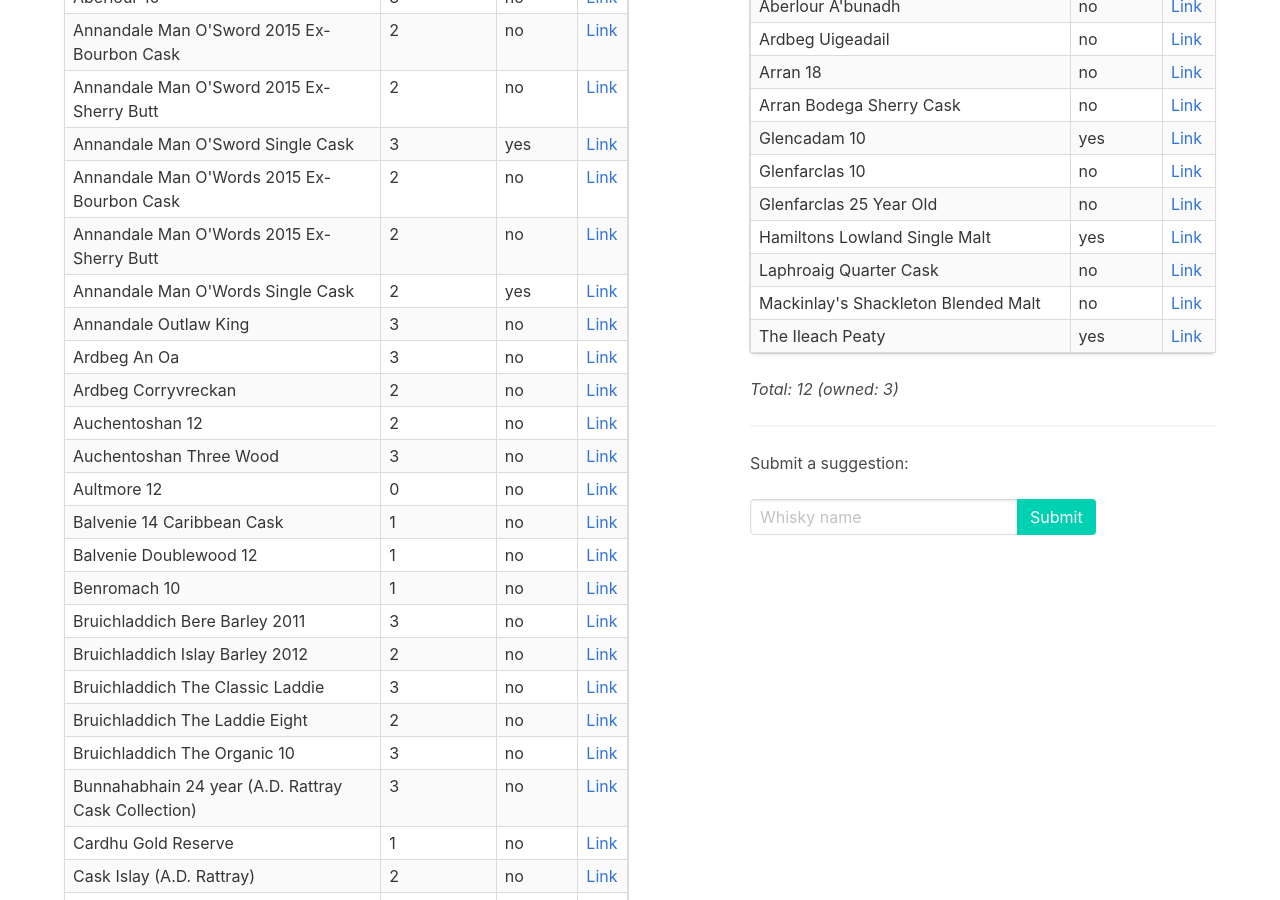
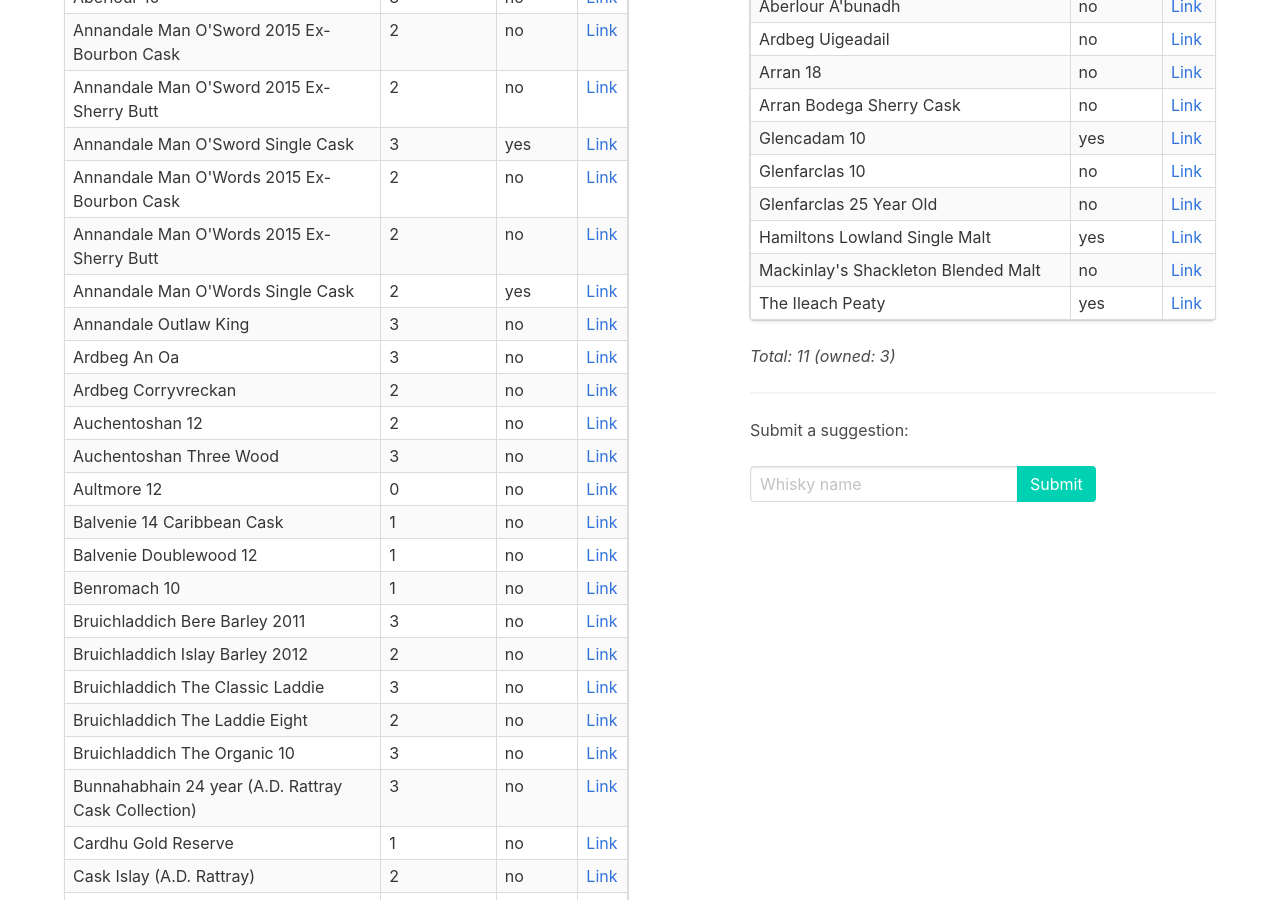
Before and after one commit to grega/whisky, a Jekyll site: the page built from scottish.html, in a window 1280 px wide and 900 px high, scrolled down 306 px. Built offline with Jekyll 4.4.1, drawn with Linux system fonts in a browser that asks for light colours; nearby versions of some CDN libraries.

Commit message:
Update to_try.yml

```diff
--- a/_data/scottish/to_try.yml
+++ b/_data/scottish/to_try.yml
@@ -1,7 +1,6 @@
 - name: Ardbeg Uigeadail
 - name: Aberlour 12 Double Cask
 - name: Glenfarclas 10
-- name: Laphroaig Quarter Cask
 - name: Aberlour A'bunadh
 - name: The Ileach Peaty
   owned: true
```
